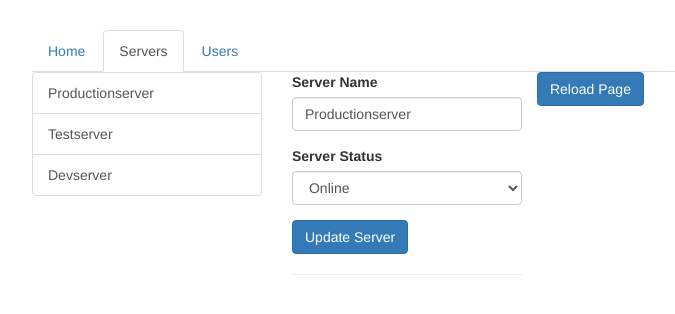
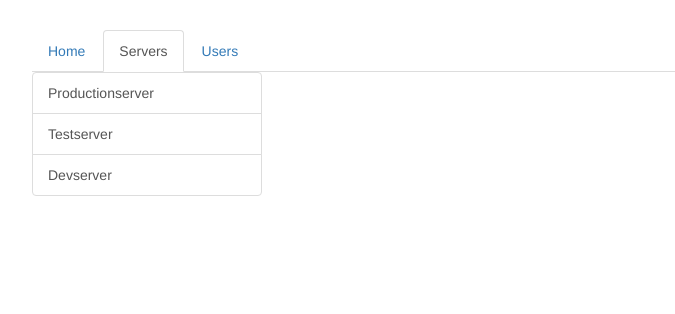
Before and after one commit to harshsingla-devops/hello-angular, an Angular app in the folder routing/: page /servers in a window 1280 px wide. Shown: the top 314 px of the page, without its empty margins (233-908 px from the left). Built offline with nearby package versions, Linux system fonts and the light colour scheme.

Commit message:
added children in the routes array

```diff
--- a/routing/src/app/servers/servers.component.html
+++ b/routing/src/app/servers/servers.component.html
@@ -12,12 +12,5 @@
       </a>
     </div>
   </div>
-  <button class="btn btn-primary" (click)="onReloadServers()">
-    Reload Page
-  </button>
-  <div class="col-xs-12 col-sm-4">
-    <app-edit-server></app-edit-server>
-    <hr />
-    <!-- <app-server></app-server> -->
-  </div>
+  <router-outlet></router-outlet>
 </div>
--- a/routing/src/app/users/users.component.html
+++ b/routing/src/app/users/users.component.html
@@ -11,6 +11,7 @@
     </div>
   </div>
   <div class="col-xs-12 col-sm-4">
-    <app-user></app-user>
+    <!-- <app-user></app-user> -->
+    <router-outlet></router-outlet>
   </div>
 </div>
```
Also changed, not shown: routing/src/app/app.module.ts (+13 -5 lines).
